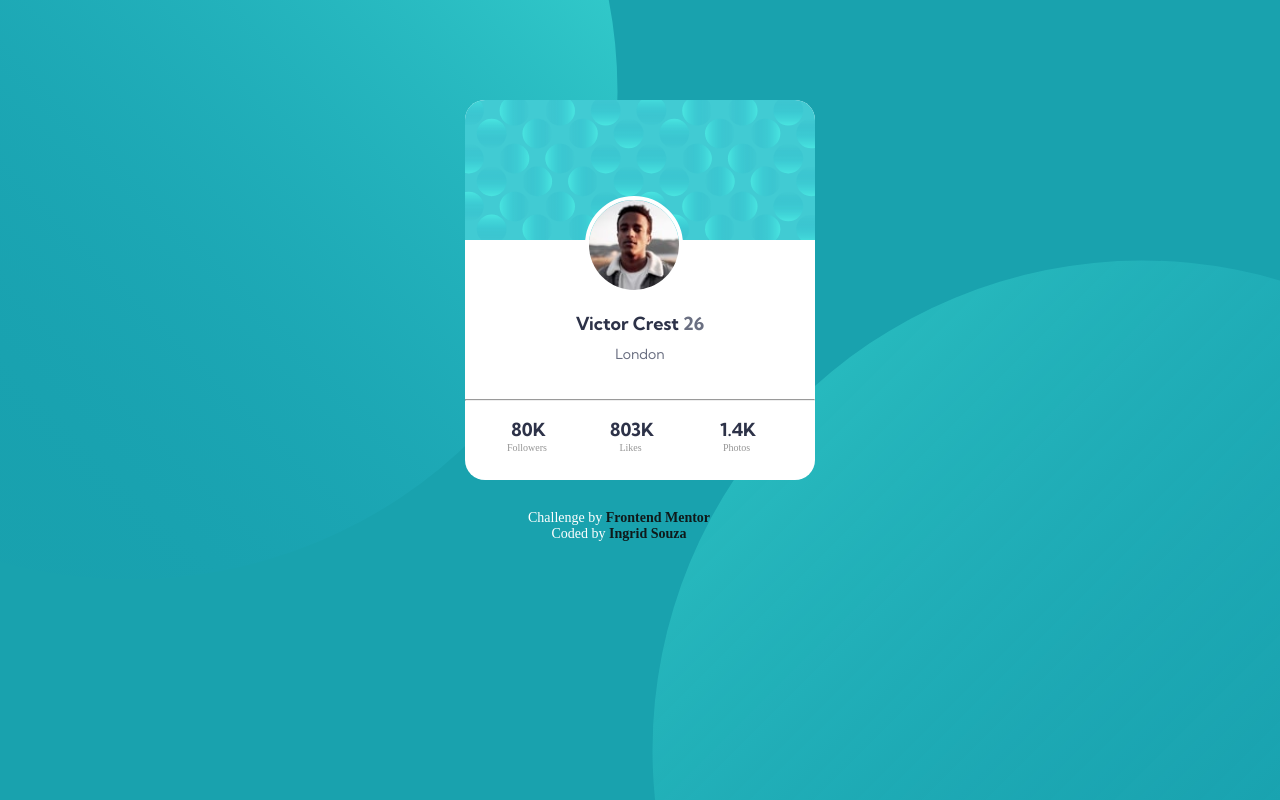
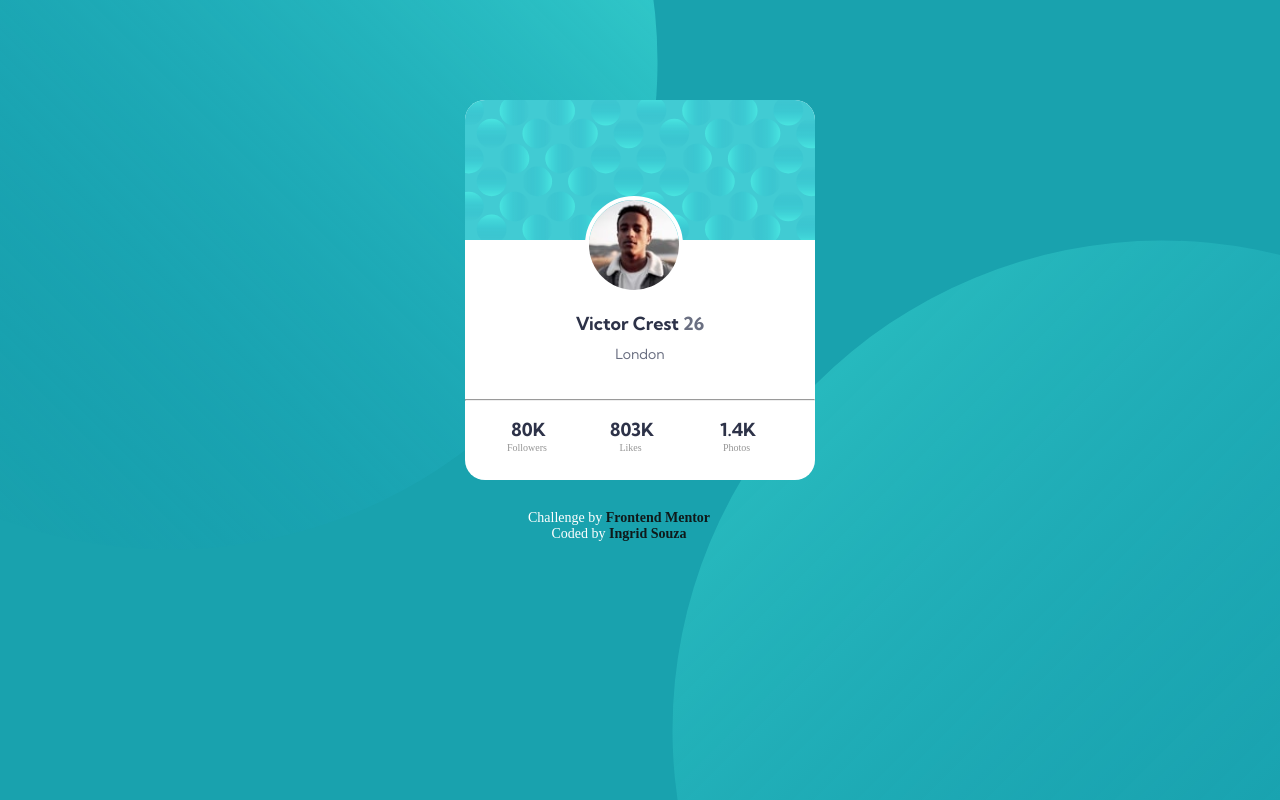
Before and after one commit to IngridsSilveira/Desafio01, a plain HTML site: page index.html in a window 1280 px wide. Drawn offline with Linux system fonts and the light colour scheme.

Commit message:
finished

```diff
--- a/index.html
+++ b/index.html
@@ -11,11 +11,12 @@
   <link rel="stylesheet" href="style.css">
 </head>
 <body>
-  <div class="imagem">
+  <div id="imagem-circulo">
     <picture>
       <img id="foto" src="images/bg-pattern-top.svg">
       <img id="foto2" src="images/bg-pattern-bottom.svg">
     </picture>
+  </div>
   <div id="pag">
       <img src="images/bg-pattern-card.svg" alt="card azul">
       <div id="imagem1"><img id="perfil" src="images/image-victor.jpg" alt="victor crest"></div>
@@ -35,9 +36,7 @@
         <p class="text">1.4K</p>
         <p class="texto">Photos</p>
       </div>
-
     </div>
-</div>
   <div class="attribution">
     Challenge by <a href="https://www.frontendmentor.io?ref=challenge" target="_blank">Frontend Mentor</a> <br/>
     Coded by <a href="https://github.com/IngridsSilveira">Ingrid Souza</a>
--- a/style.css
+++ b/style.css
@@ -20,17 +20,29 @@ body {
      border-radius: 20px;
      margin-top: 100px;
 }
+#imagem-circulo {
+    min-width: 375px;
+    max-width: 1440px;
+    width: 100%;
+}
 #foto {
-    position: absolute;
-    bottom: 220px;
-    left: -360px;
+    position: fixed;
+    bottom: 250px;
+    left: -320px;
+    width: 978px;
+    height: 978px;
+    max-width: 180%;
+    object-fit: cover;
 }
 #foto2 {
     position: fixed;
-    top: 260px;
-    right: -350px;
+    top: 240px;
+    right: -370px;
+    width: 978px;
+    height: 978px;
+    max-width: 180%;
+    object-fit: cover;
 }
-
 img {
     border-top-right-radius: 20px;
     border-top-left-radius: 20px;
```
Also changed, not shown: images/desafio.jpeg (added), 1 other file.
